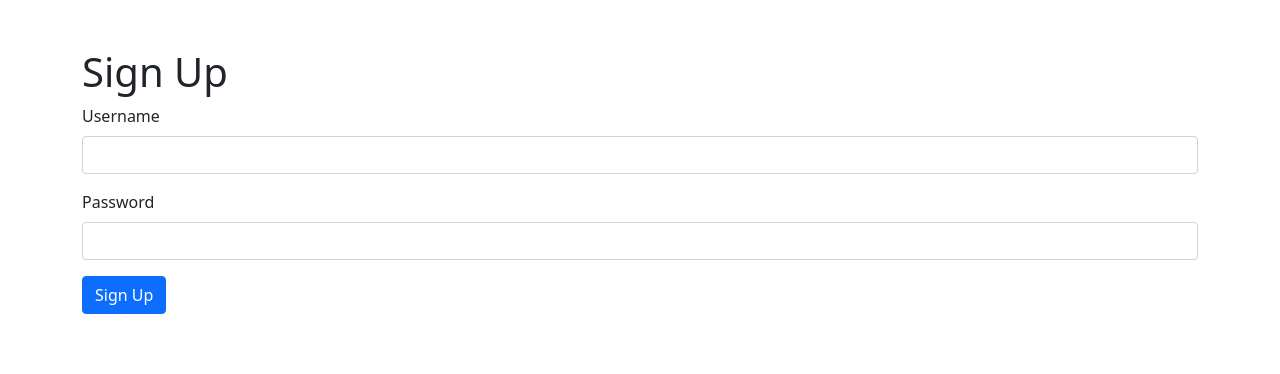
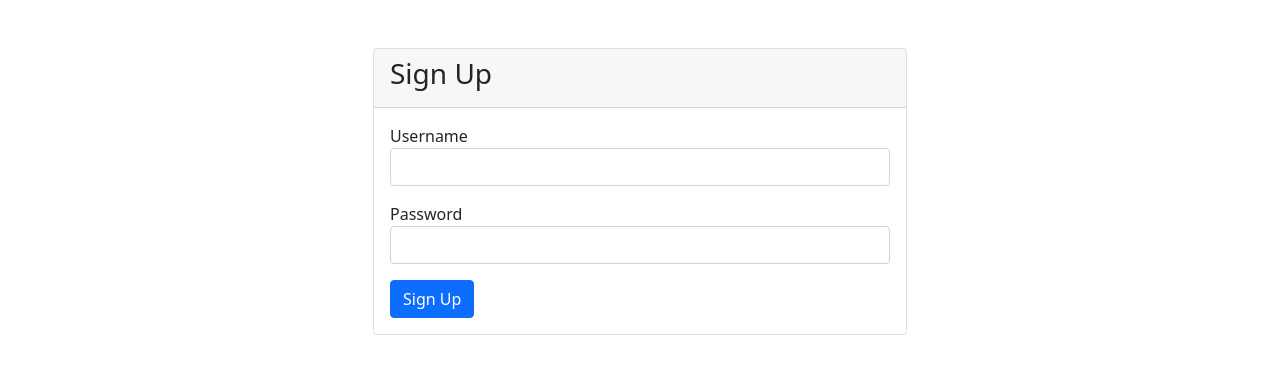
Before and after one commit to Ejtys/todo-app, a Flask app: page /signup in a window 1280 px wide. Shown: the part 56-430 px from the top of the page. Run offline with Flask 3, Linux system fonts and the light colour scheme.

Commit message:
Cleaning html

```diff
--- /dev/null
+++ b/templates/base.html
@@ -0,0 +1,26 @@
+<!DOCTYPE html>
+<html lang="en">
+<head>
+  <meta charset="UTF-8">
+  <meta name="viewport" content="width=device-width, initial-scale=1.0">
+  {% if title %}
+    <title>{{ title }} - To-Do List App</title>
+  {% else %}
+    <title>To-Do List App</title>
+  {% endif %}
+  <link href="https://cdn.jsdelivr.net/npm/bootstrap@5.1.3/dist/css/bootstrap.min.css" rel="stylesheet" integrity="sha384-1BmE4kWBq78iYhFldvKuhfTAU6auU8tT94WrHftjDbrCEXSU1oBoqyl2QvZ6jIW3" crossorigin="anonymous">
+  <link rel="stylesheet" href="{{ url_for('static', filename='styles.css') }}">
+</head>
+<body>
+  {% include 'navbar.html' %}
+
+  <div class="container">
+    {% block content %}
+    {% endblock %}
+  </div>
+
+  <script src="https://cdn.jsdelivr.net/npm/@popperjs/core@2.11.6/dist/umd/popper.min.js"></script>
+  <script src="https://cdn.jsdelivr.net/npm/bootstrap@5.3.0-alpha1/dist/js/bootstrap.min.js"></script>
+  <script src="{{ url_for('static', filename='app.js') }}"></script>
+</body>
+</html>
--- a/templates/login.html
+++ b/templates/login.html
@@ -1,13 +1,7 @@
-<!DOCTYPE html>
-<html lang="en">
-<head>
-  <meta charset="UTF-8">
-  <meta name="viewport" content="width=device-width, initial-scale=1.0">
-  <title>Login</title>
-  <link href="https://cdn.jsdelivr.net/npm/bootstrap@5.1.3/dist/css/bootstrap.min.css" rel="stylesheet" integrity="sha384-1BmE4kWBq78iYhFldvKuhfTAU6auU8tT94WrHftjDbrCEXSU1oBoqyl2QvZ6jIW3" crossorigin="anonymous">
-</head>
-<body>
-  {% include 'navbar.html' %}
+{% extends 'base.html' %}
+
+{% block content %}
+
   <div class="container">
     <div class="row">
       <div class="col-md-6 mx-auto mt-5">
@@ -33,11 +27,11 @@
                 <input type="password" class="form-control" id="password" name="password" required>
               </div>
               <button type="submit" class="btn btn-primary mt-3">Login</button>
+              <a href="{{ url_for('signup') }}" class="btn btn-secondary mt-3">Sign Up</a>
             </form>
           </div>
         </div>
       </div>
     </div>
   </div>
-</body>
-</html>
+  {% endblock %}
--- a/templates/navbar.html
+++ b/templates/navbar.html
@@ -1,6 +1,6 @@
 <nav class="navbar navbar-expand-lg navbar-light bg-light">
     <div class="container-fluid">
-      <a class="navbar-brand" href="#">To-Do List</a>
+      <a class="navbar-brand" href="{{ url_for('index') }}">To-Do List</a>
       <button class="navbar-toggler" type="button" data-bs-toggle="collapse" data-bs-target="#navbarNav" aria-controls="navbarNav" aria-expanded="false" aria-label="Toggle navigation">
         <span class="navbar-toggler-icon"></span>
       </button>
--- a/templates/signup.html
+++ b/templates/signup.html
@@ -1,27 +1,29 @@
-<!DOCTYPE html>
-<html lang="en">
-<head>
-    <meta charset="UTF-8">
-    <meta name="viewport" content="width=device-width, initial-scale=1.0">
-    <title>Sign Up</title>
-    <link href="https://cdn.jsdelivr.net/npm/bootstrap@5.1.0/dist/css/bootstrap.min.css" rel="stylesheet">
-</head>
-<body>
-    {% include 'navbar.html' %}
+{% extends 'base.html' %}
+
+{% block content %}
     <div class="container">
-        <h1 class="mt-5">Sign Up</h1>
-        <form method="POST" action="{{ url_for('signup') }}">
-            {{ form.csrf_token }}
-            <div class="mb-3">
-                <label for="username" class="form-label">Username</label>
-                <input type="text" class="form-control" name="username" id="username" required>
+        <div class="row">
+            <div class="col-md-6 mx-auto mt-5">
+                <div class="card">
+                    <div class="card-header">
+                        <h3>Sign Up</h3>
+                    </div>
+                    <div class="card-body">
+                        <form method="POST" action="{{ url_for('signup') }}">
+                            {{ form.csrf_token }}
+                            <div class="form-group">
+                                <label for="username">Username</label>
+                                <input type="text" class="form-control" id="username" name="username" required>
+                            </div>
+                            <div class="form-group mt-3">
+                                <label for="password">Password</label>
+                                <input type="password" class="form-control" id="password" name="password" required>
+                            </div>
+                            <button type="submit" class="btn btn-primary mt-3">Sign Up</button>
+                        </form>
+                    </div>
+                </div>
             </div>
-            <div class="mb-3">
-                <label for="password" class="form-label">Password</label>
-                <input type="password" class="form-control" name="password" id="password" required>
-            </div>
-            <button type="submit" class="btn btn-primary">Sign Up</button>
-        </form>
+        </div>
     </div>
-</body>
-</html>
+    {% endblock %}
```
Also changed, not shown: templates/index.html (+10 -16 lines), instance/tasks.db.
